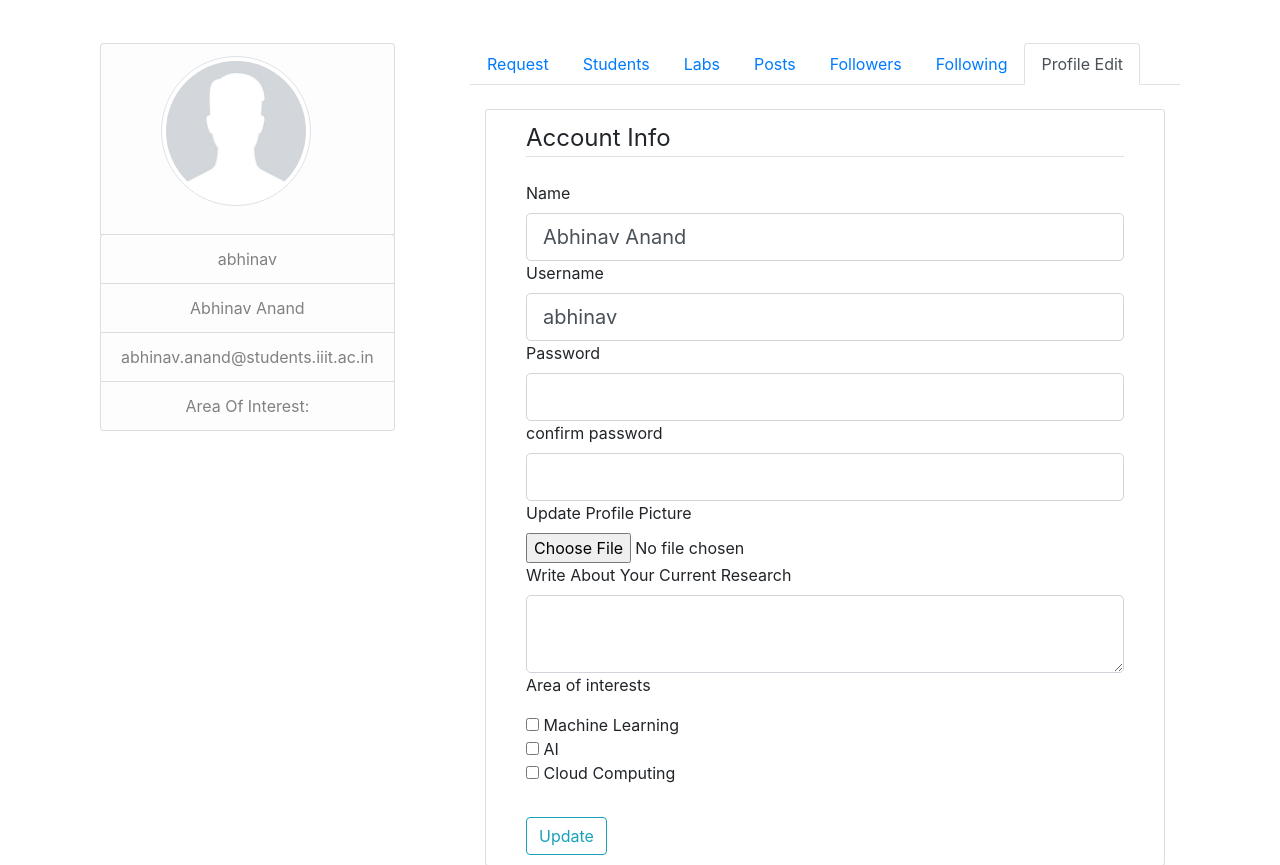
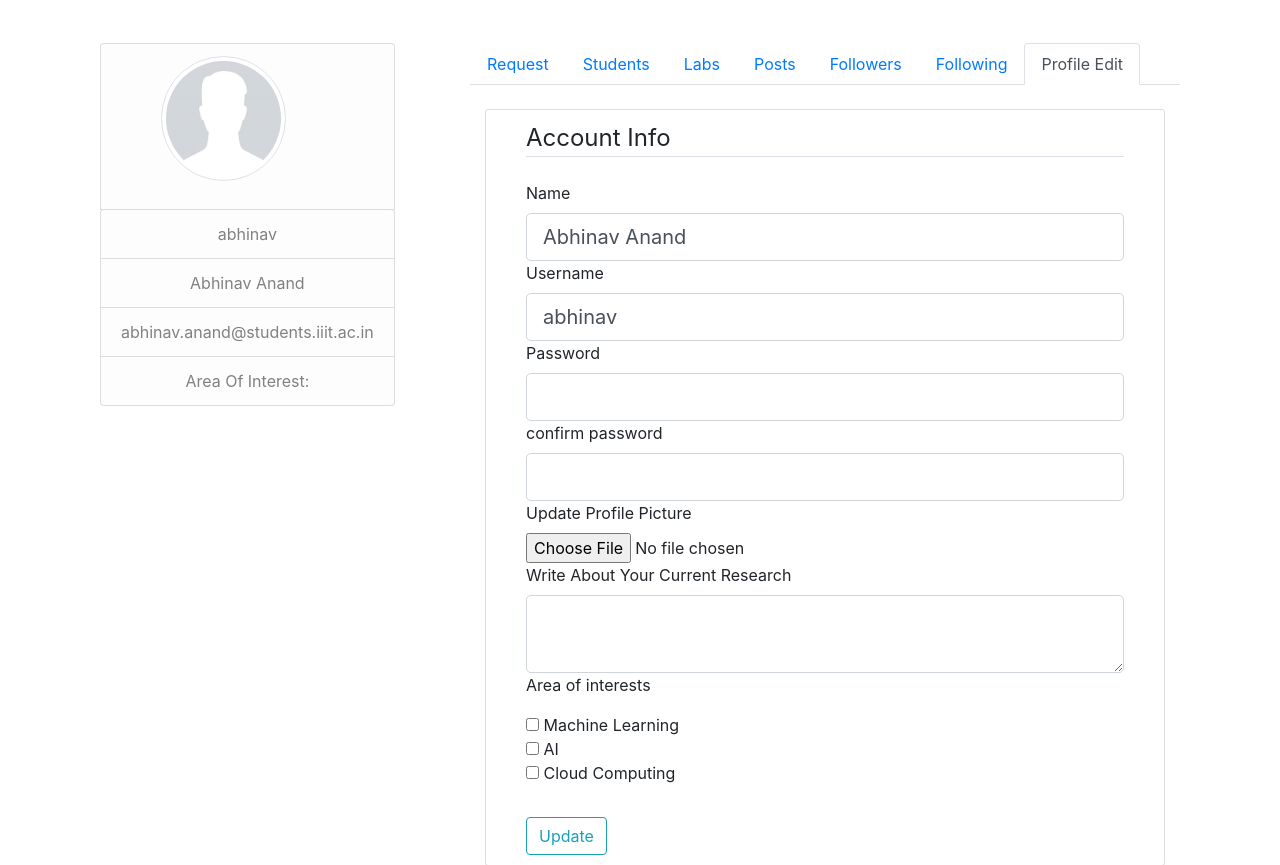
Before and after one commit to Salt-Peter/sce-proj, a Flask app: page / in a window 1280 px wide. Shown: the part 61-926 px from the top of the page. Run offline with Flask 2, Linux system fonts and the light colour scheme; a user stored in the database is signed in; data comes from the database, SQL or seed files in the repository; data that the repository does not hold is empty; some libraries are stand-ins or nearby versions.

Commit message:
Preserve image aspect ratio in profile pages

```diff
--- a/iiit_research/templates/account.html
+++ b/iiit_research/templates/account.html
@@ -7,7 +7,7 @@
                 <div class="media">
                     <ul class="list-group" style="text-align: center">
                         <li class="list-group-item list-group-item-light" style="padding-left: 60px">
-                            <img src="{{ profile_pic }}" alt="" class="img-thumbnail rounded-circle account-img float-left" style="height:150px; width: 150px;">
+                            <img src="{{ profile_pic }}" alt="" class="img-thumbnail rounded-circle account-img float-left" style="max-height:150px; max-width: 150px;">
                         </li>
                         <div class="media-body">
                             <li class="list-group-item list-group-item-light">{{current_user.username}}</li>
--- a/iiit_research/templates/profile_components/basic_info.html
+++ b/iiit_research/templates/profile_components/basic_info.html
@@ -2,7 +2,7 @@
     <ul class="list-group" style="text-align: center">
         <li class="list-group-item list-group-item-light">
             <span style="align-items: center">
-                <img src="{{ url_for('static', filename='profile_pics/'+ user.profile_pic ) }}" alt="" class="img-thumbnail rounded-circle account-img float-left" style="height:150px; width: 150px;"></br>
+                <img src="{{ url_for('static', filename='profile_pics/'+ user.profile_pic ) }}" alt="" class="img-thumbnail rounded-circle account-img float-left" style="max-height:150px; max-width: 150px;"></br>
             {% include "profile_components/btn_follow.html" %}</span>
         </li>
         <div class="media-body">
```
